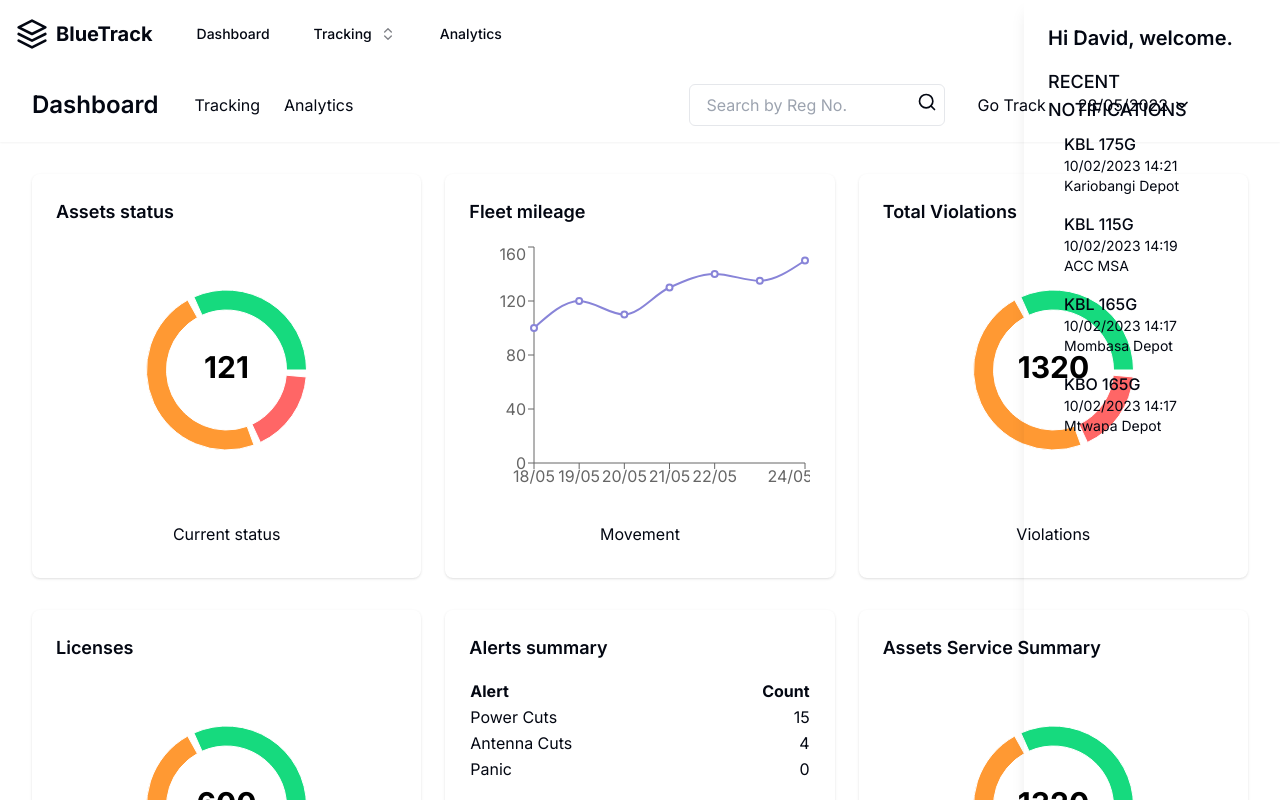
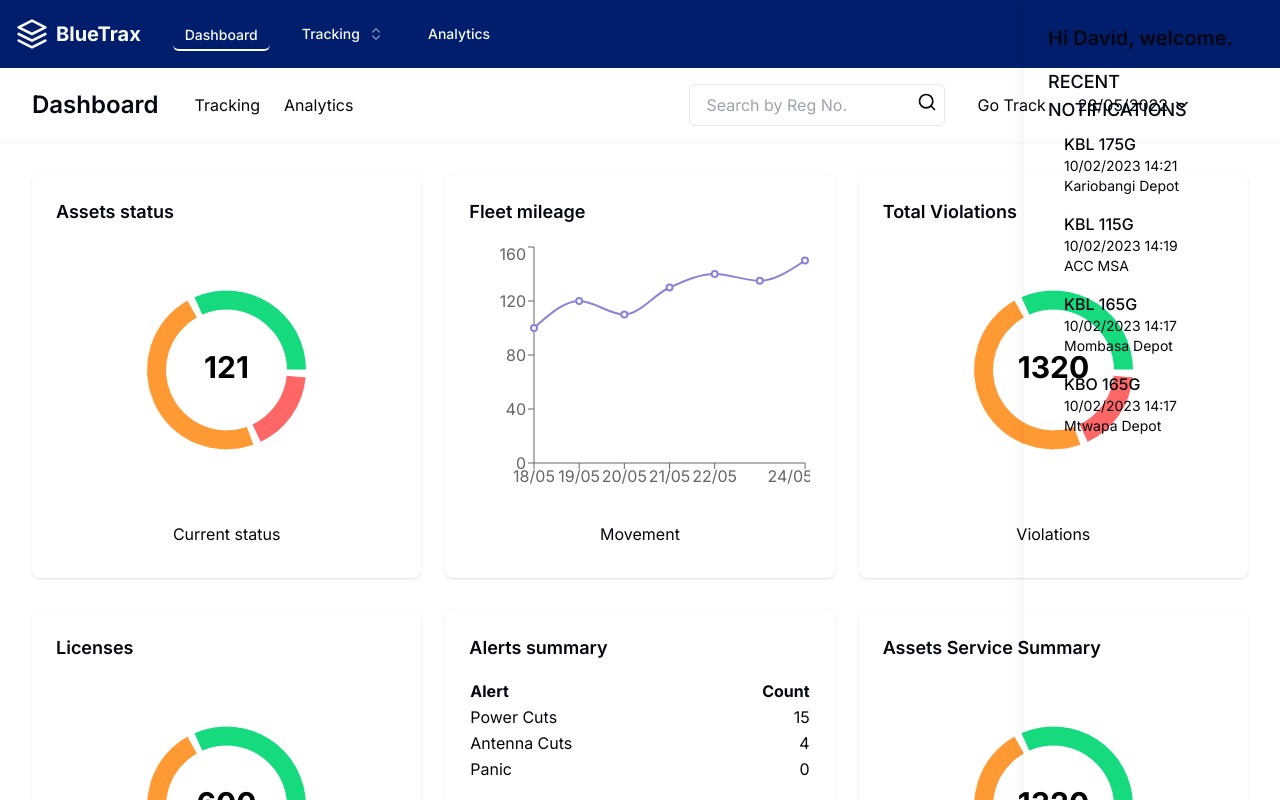
Before and after one commit to Domengo/bluetrax, a Next.js app: page / in a window 1280 px wide. Shown: the top 800 px of the page. Built offline with nearby package versions, Linux system fonts and the light colour scheme.

Commit message:
feat: Update navbar styling and add tracking options to Navbar component

```diff
--- a/app/globals.css
+++ b/app/globals.css
@@ -29,6 +29,8 @@
     --chart-3: 197 37% 24%;
     --chart-4: 43 74% 66%;
     --chart-5: 27 87% 67%;
+    --nav: 223, 100%, 21%;
+    --nav-foreground: 210 20% 98%;
   }
 
   .dark {
--- a/app/layout.tsx
+++ b/app/layout.tsx
@@ -11,10 +11,16 @@ export const metadata: Metadata = {
 };
 
 const links = [
-  { href: '/dashboard', label: 'Dashboard' },
+  { href: '/', label: 'Dashboard' },
   { href: '/tracking', label: 'Tracking' },
   { href: '/analytics', label: 'Analytics' },
 ]
+
+const trackingOptions = [
+  { value: "shipments", label: "Shipments" },
+  { value: "inventory", label: "Inventory" },
+  { value: "assets", label: "Assets" },
+];
 
 export default function RootLayout({
   children,
@@ -24,7 +30,7 @@ export default function RootLayout({
   return (
     <html lang="en">
       <body className={inter.className}>
-        <Navbar links={links} />
+        <Navbar links={links} trackingOptions={trackingOptions}/>
         {children}
         </body>
     </html>
--- a/components/nav.tsx
+++ b/components/nav.tsx
@@ -4,8 +4,8 @@ import { useState } from "react"
 import Link from "next/link"
 import { usePathname } from "next/navigation"
 import { Check, ChevronsUpDown } from "lucide-react"
+import { cn } from "@/lib/utils"
 
-import { cn } from "@/lib/utils"
 import { Button } from "@/components/ui/button"
 import {
   Command,
@@ -20,30 +20,33 @@ import {
   PopoverTrigger,
 } from "@/components/ui/popover"
 
-const trackingOptions = [
-  { value: "shipments", label: "Shipments" },
-  { value: "inventory", label: "Inventory" },
-  { value: "assets", label: "Assets" },
-]
 
 interface NavLink {
   href: string
   label: string
 }
 
+interface TrackingOption {
+  value: string
+  label: string
+}
+
 interface NavbarProps {
   links: NavLink[]
+  trackingOptions?: TrackingOption[]
 }
 
-export default function Navbar({ links }: NavbarProps) {
+export default function Navbar({ links, trackingOptions = [] }: NavbarProps) {
   const [open, setOpen] = useState(false)
   const [value, setValue] = useState("")
   const pathname = usePathname()
 
+  const hasTrackingOptions = trackingOptions.length > 0
+
   return (
-    <nav className="bg-blue-600 p-4">
+    <nav className="bg-nav p-4">
       <div className="container mx-auto flex items-center">
-        <Link href="/" className="flex items-center text-white">
+        <Link href="/" className="flex items-center text-navForeground">
           <svg
             className="h-8 w-8 mr-2"
             viewBox="0 0 24 24"
@@ -72,18 +75,18 @@ export default function Navbar({ links }: NavbarProps) {
               strokeLinejoin="round"
             />
           </svg>
-          <span className="font-bold text-xl">BlueTrack</span>
+          <span className="font-bold text-xl">BlueTrax</span>
         </Link>
         <div className="flex items-center space-x-4 ml-8">
           {links.map((link) => (
-            link.label.toLowerCase() === "tracking" ? (
+            link.label.toLowerCase() === "tracking" && hasTrackingOptions ? (
               <Popover key={link.href} open={open} onOpenChange={setOpen}>
                 <PopoverTrigger asChild>
                   <Button
                     variant="ghost"
                     role="combobox"
                     aria-expanded={open}
-                    className="justify-between text-white hover:bg-blue-700 hover:text-white"
+                    className="justify-between text-navForeground hover:bg-blue-700 hover:text-navForeground"
                   >
                     {value
                       ? trackingOptions.find((option) => option.value === value)?.label
@@ -122,8 +125,8 @@ export default function Navbar({ links }: NavbarProps) {
                 key={link.href}
                 href={link.href}
                 className={cn(
-                  "text-white hover:bg-blue-700 px-3 py-2 rounded-md text-sm font-medium",
-                  pathname === link.href && "border-b-2 border-white pb-1"
+                  "text-navForeground hover:bg-blue-700 px-3 py-2 rounded-md text-sm font-medium",
+                  pathname === link.href && "border-b-2 border-navForeground pb-1"
                 )}
               >
                 {link.label}
--- a/tailwind.config.ts
+++ b/tailwind.config.ts
@@ -1,4 +1,5 @@
 import type { Config } from "tailwindcss";
+import colors from 'tailwindcss/colors';
 
 const config: Config = {
     darkMode: ["class"],
@@ -19,6 +20,8 @@ const config: Config = {
   			sm: 'calc(var(--radius) - 4px)'
   		},
   		colors: {
+			nav: 'hsl(var(--nav))',
+			navForeground: 'hsl(var(--nav-foreground))',
   			background: 'hsl(var(--background))',
   			foreground: 'hsl(var(--foreground))',
   			card: {
```
Also changed, not shown: components.json.
